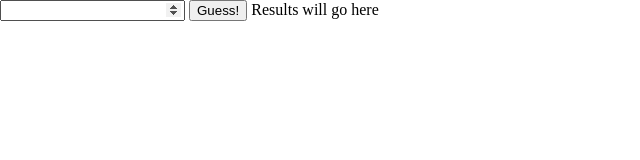
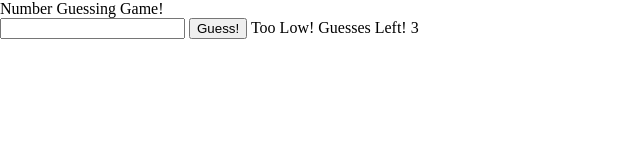
Before and after one commit to trianacerda/Lab02FoundationNumber-guesser, a plain HTML site: page index.html in a window 1280 px wide. Both pictures are taken after a click on the button "Guess!". Shown: the whole page, without its empty margins (0-640 px from the left). Drawn offline with Linux system fonts and the light colour scheme.

Commit message:
finished if else statements

```diff
--- a/app.js
+++ b/app.js
@@ -5,17 +5,29 @@ const guessResults = document.getElementById('results');
 
 
 // initialize state
-const targetNumber = Math.floor(Math.random()*20);
-const guessesRemaining = Number(4)
+let targetNumber = Number(Math.floor(Math.random() * 20));
+let guessesRemaining = Number(4);
 
 
 // set event listeners
-guessButton.addEventListener ('click' () => {
-  guessesRemaining = guessesRemaining - 1;
+guessButton.addEventListener ('click', () => {
+    guessesRemaining --;
+    console.log(targetNumber);
+    console.log(userInput.value);
+    if (userInput.value === targetNumber) {
+        guessButton.hidden = true;
+    }
+    if (guessesRemaining === 0) {
+        guessButton.disabled = true;
+    }
+    if (userInput.value > targetNumber) {
+        return guessResults.textContent = `Too High! Guesses Left!  ${guessesRemaining}`;
+    } else if (userInput.value < targetNumber) {
+        return guessResults.textContent = `Too Low! Guesses Left!  ${guessesRemaining}`;
+    } else
+        return guessResults.textContent = `You Win! Guesses Left! ${guessesRemaining}`;
 
-  if (userInput === targetNumber) {
-    guessResults.textContent = `You won!`
-  } else if ()
+
 });
   // get user input
   // use user input to update state
--- a/index.html
+++ b/index.html
@@ -18,6 +18,7 @@
     </header>
     <main>
        <section>
+           <h1>Number Guessing Game!</h1>
            <input id="user-input" type="number"> <button id="button">Guess!</button>
            <span id="results">Results will go here</span>
        </section>
```
